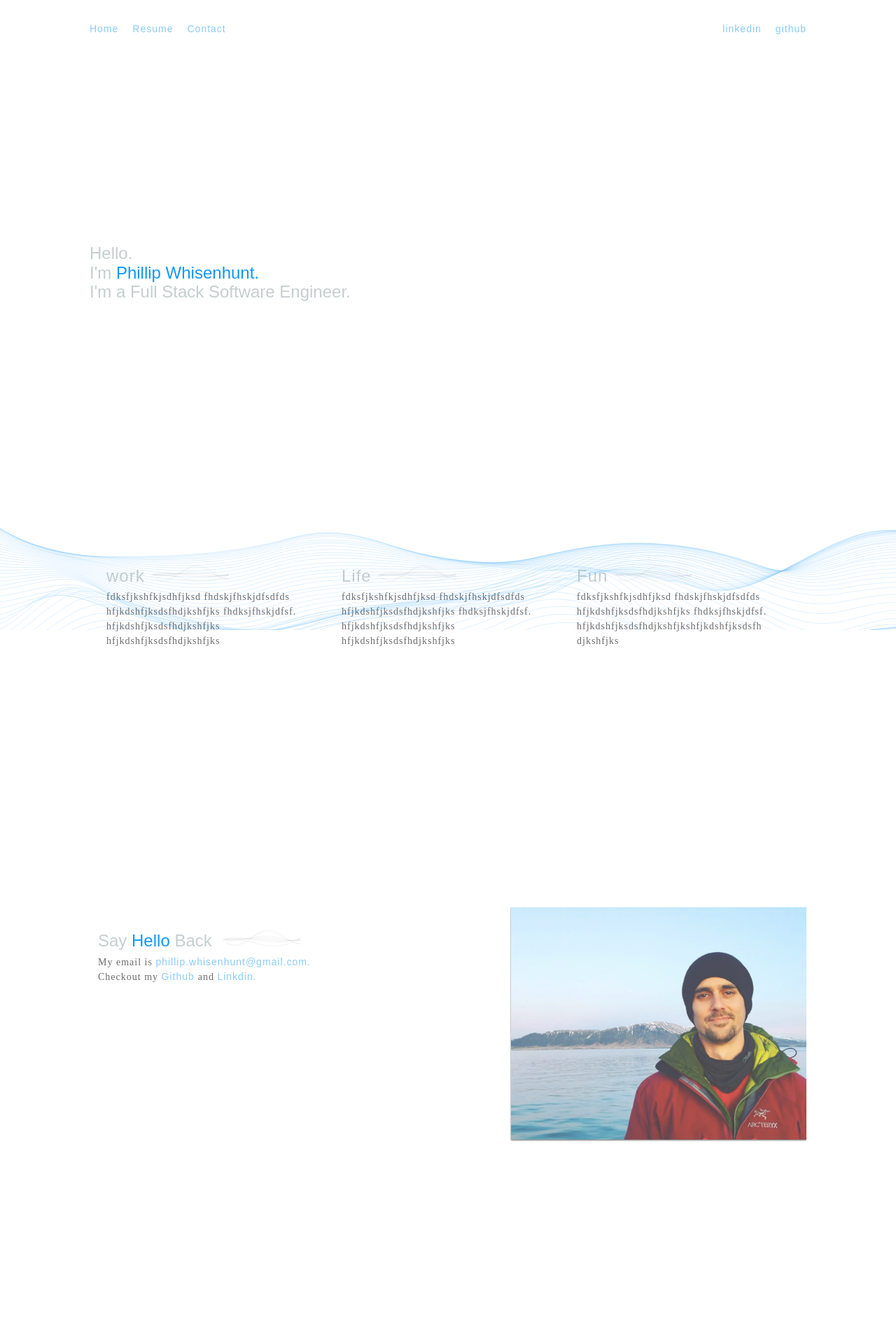
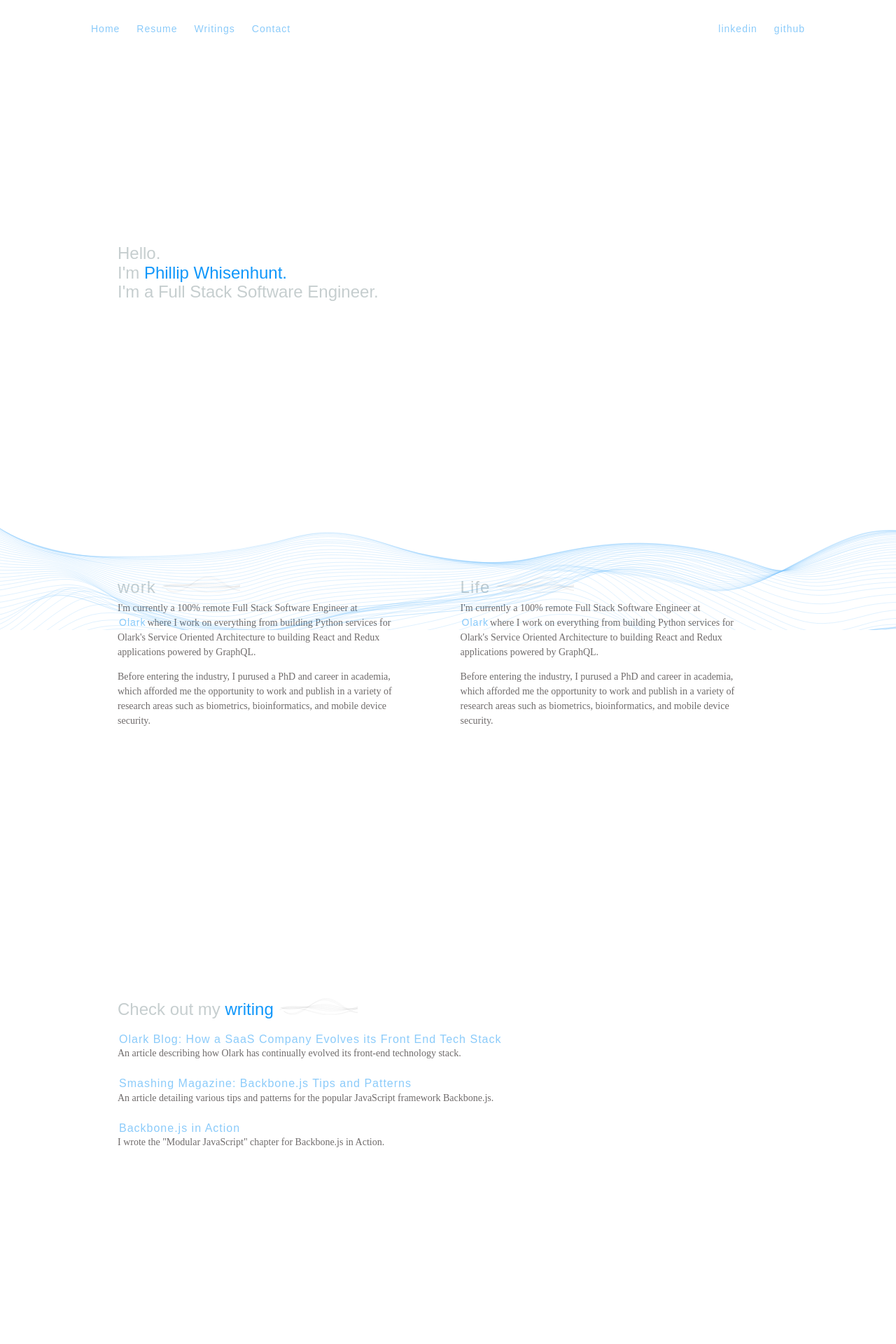
Before and after one commit to pwhisenhunt/pwhisenhunt.github.io, a Jekyll site: the page built from index.html, in a window 1280 px wide. Shown: the top 1920 px of the page at 70% size. Built offline with Jekyll 4.4.1, drawn with Linux system fonts in a browser that asks for light colours; some web fonts are replaced; some of the changed text lies outside the part shown.

Commit message:
added in writing section, removed fun, and updated margins/spacing for web and mobile

```diff
--- a/_layouts/default.html
+++ b/_layouts/default.html
@@ -20,6 +20,7 @@
                 <ul class="nav-menu-links">
                     <li class="nav-menu-item"><a href="/index.html">Home</a></li>
                     <li class="nav-menu-item"><a target="_blank" href="phillip.whisenhunt.resume.pdf">Resume</a></li>
+                    <li class="nav-menu-item"><a href="#writings">Writings</a></li>
                     <li class="nav-menu-item"><a href="#contact">Contact</a></li>
                 </ul>
 
--- a/index.html
+++ b/index.html
@@ -5,7 +5,7 @@ layout: default
 
 
 <main class="home-main-content">
-    <section class="page-heading">
+    <section class="page-heading-section">
         <h1>Hello.</h1>
         <h1>I'm <span class="heading-emphasis">Phillip Whisenhunt.</h1>
         <h1>I'm a Full Stack Software Engineer.</h1>
@@ -13,40 +13,61 @@ layout: default
     <section class="personal-information-section">
         <div class="information-container">
             <h2>work<span class="heading-decoration"></span></h2>
-            <p class="information-text">
-                fdksfjkshfkjsdhfjksd fhdskjfhskjdfsdfds hfjkdshfjksdsfhdjkshfjks
-                fhdksjfhskjdfsf. hfjkdshfjksdsfhdjkshfjks hfjkdshfjksdsfhdjkshfjks
-            </p>
+            <div class="information-text">
+                <p>
+                    I'm currently a 100% remote Full Stack Software Engineer at <a href="https://www.olark.com/">Olark</a>where I work on everything from building Python services for Olark's Service Oriented Architecture to building React and Redux applications powered by GraphQL.
+                </p>
+                <p>
+                    Before entering the industry, I purused a PhD and career in academia, which afforded me the opportunity to work and publish in a variety of research areas such as biometrics, bioinformatics, and mobile device security.
+                </p>
+            </div>
         </div>
          <div class="information-container">
             <h2>Life<span class="heading-decoration"></span></h2>
-            <p class="information-text">
-                fdksfjkshfkjsdhfjksd fhdskjfhskjdfsdfds hfjkdshfjksdsfhdjkshfjks
-                fhdksjfhskjdfsf. hfjkdshfjksdsfhdjkshfjks hfjkdshfjksdsfhdjkshfjks
-            </p>
-        </div>
-         <div class="information-container">
-            <h2>Fun<span class="heading-decoration"></span></h2>
-            <p class="information-text">
-                fdksfjkshfkjsdhfjksd fhdskjfhskjdfsdfds hfjkdshfjksdsfhdjkshfjks
-                fhdksjfhskjdfsf. hfjkdshfjksdsfhdjkshfjkshfjkdshfjksdsfh
-                djkshfjks
-            </p>
+            <div class="information-text">
+                <p>
+                    I'm currently a 100% remote Full Stack Software Engineer at <a href="https://www.olark.com/">Olark</a>where I work on everything from building Python services for Olark's Service Oriented Architecture to building React and Redux applications powered by GraphQL.
+                </p>
+                <p>
+                    Before entering the industry, I purused a PhD and career in academia, which afforded me the opportunity to work and publish in a variety of research areas such as biometrics, bioinformatics, and mobile device security.
+                </p>
+            </div>
         </div>
     </section>
+    <section id="writings" class="writing-section">
+        <h2>Check out my <span class="heading-emphasis">writing</span><span class="heading-decoration"></span></h2>
+        <ul class="writing-list">
+            <li class="writing-list-item">
+                <a href="https://blog.olark.com/how-a-saas-company-evolves-its-front-end-tech-stack" target="_blank">
+                    Olark Blog: How a SaaS Company Evolves its Front End Tech Stack
+                </a>
+                <p class="writing-description">
+                    An article describing how Olark has continually evolved its front-end technology stack.
+                </p>
+            </li>
+            <li class="writing-list-item">
+                <a href="https://www.smashingmagazine.com/2013/08/backbone-js-tips-patterns/" target="_blank">
+                    Smashing Magazine: Backbone.js Tips and Patterns
+                </a>
+                  <p class="writing-description">
+                    An article detailing various tips and patterns for the popular JavaScript framework Backbone.js.
+                </p>
+            </li>
+            <li class="writing-list-item">
+                <a href="https://www.manning.com/books/backbone-js-in-action-cx1-cx" target="_blank">
+                    Backbone.js in Action
+                </a>
+                 <p class="writing-description">
+                    I wrote the "Modular JavaScript" chapter for Backbone.js in Action.
+                </p>
+            </li>
+        </ul>
+    </section>
     <section id="contact" class="contact-section">
-        <div class="contact-information">
-            <h2>Say <span class="heading-emphasis">Hello</span> Back <span class="heading-decoration"></span></h2>
+        <div class="contact-information-container">
+            <h2><span class="heading-emphasis">Say Hello</span> Back <span class="heading-decoration"></span></h2>
             <p>
-                My email is
-                <a href="mailto: phillip.whisenhunt@gmail.com" target="_blank" class="contact-information-link">phillip.whisenhunt@gmail.com.</a>
-                <br/>
-                Checkout my
-                <a href="https://github.com/pwhisenhunt" target="_blank" class="contact-information-link">
-                    Github
-                </a>
-                <!-- <a href="" class="contact-information-link">Medium</a>,  -->
-                and
+                Email me at <a href="mailto: phillip.whisenhunt@gmail.com" target="_blank" class="contact-information-link">phillip.whisenhunt@gmail.com</a> or message me on
                 <a href="https://www.linkedin.com/in/whisenhunt" target="_blank" class="contact-information-link">
                     Linkdin.
                 </a>
--- a/styles.sass
+++ b/styles.sass
@@ -31,7 +31,6 @@ $primary-text-italic: italic;
 	font-style: normal;
 	font-size: 14px;
 	line-height: 1.5;
-	letter-spacing: 1px;
 	color: $dark-grey;
 
 @mixin link-text
@@ -40,12 +39,20 @@ $primary-text-italic: italic;
 	color: $light-blue;
 	text-decoration-line: none;
 	letter-spacing: 1px;
+	margin: 2px;
 
 
 @mixin primary-header
 	@include accent-text;
 	font-size: 24px;
 
+@mixin small-screen-section-spacing
+	width: 100%
+	margin: 332px 0 332px 0;
+
+@mixin small-screen-container-spacing
+	width: 100%;
+	margin: 0 auto;
 
 
 // element styles
@@ -101,11 +108,11 @@ h1, h2
 
 // heading styles
 
-.page-heading
+.page-heading-section
 	clear: both;
-	margin: 332px 0px 332px 0;
+	margin: 332px 40px 332px 40px;
 
-.page-heading h1
+.page-heading-section h1
 	margin: 0;
 
 .heading-emphasis
@@ -127,8 +134,8 @@ h1, h2
 	overflow: auto;
 
 .information-container
-	width: 288px;
-	margin: 24px;
+	width: 40%;
+	margin: 40px;
 	float: left;
 
 .information-container h2
@@ -137,8 +144,31 @@ h1, h2
 
 .information-container p
 	@include primary-text;
-	width: 300px;
 
+.information-container p a
+	@include link-text;
+
+// writing section styles
+
+.writing-section
+	margin: 40px 40px 332px 40px;
+
+.writing-list
+	list-style-type: none;
+	padding-left: 0;
+
+.writing-list-item
+	margin-bottom: 24px;
+
+.writing-list a
+	@include link-text;
+	font-size: 16px;
+
+.writing-description
+	@include primary-text;
+
+	letter-spacing: 0;
+	margin-top: 0;
 
 // contact information styles
 
@@ -147,27 +177,29 @@ h1, h2
 	margin-bottom: 332px;
 	overflow: auto;
 
-.contact-information
+.contact-information-container
 	float: left;
-	padding: 12px;
+	width: 40%
+	margin: 40px;
 
-.contact-information h2
+.contact-information-container h2
 	margin-bottom: -8px;
 
-.contact-information p
+.contact-information-container p
 	@include primary-text;
 
 .contact-information-link
 	@include link-text;
 
 .profile-pic-container
-	float: right;
+	float: left;
+	width: 40%
+	margin: 40px;
 
 .profile-pic
-	height: 332px;
+	height: 296px;
 	position: relative;
 	z-index: 2;
-	box-shadow: 0px 1px 2px $dark-grey;
 
 
 
@@ -176,27 +208,31 @@ h1, h2
 	.container
 		width: 456px;
 
-	.page-heading
-		margin-left: 48px;
-
-	.personal-information-section
-		margin-left: 48px;
-
-	.contact-section
-		margin-left: 48px;
-
-	.profile-pic-container
-		width: 248px;
-		float: none;
-
 	.profile-pic
 		height: 248px;
 
 
 // medium screens
 @media (max-width: 1000px)
+	.page-heading-section
+		@include small-screen-section-spacing;
+
+	.information-container
+		@include small-screen-container-spacing;
+		margin-bottom: 48px;
+
+	.writing-section
+		@include small-screen-section-spacing;
+
+	.contact-information-container
+		@include small-screen-container-spacing;
+
+		float: none;
+
 	.profile-pic-container
-		float: none;
+		@include small-screen-container-spacing;
+
+		float: none
 
 	.profile-pic
 		height: 304px;
```
Also changed, not shown: images/iceland_pic.png (deleted).
